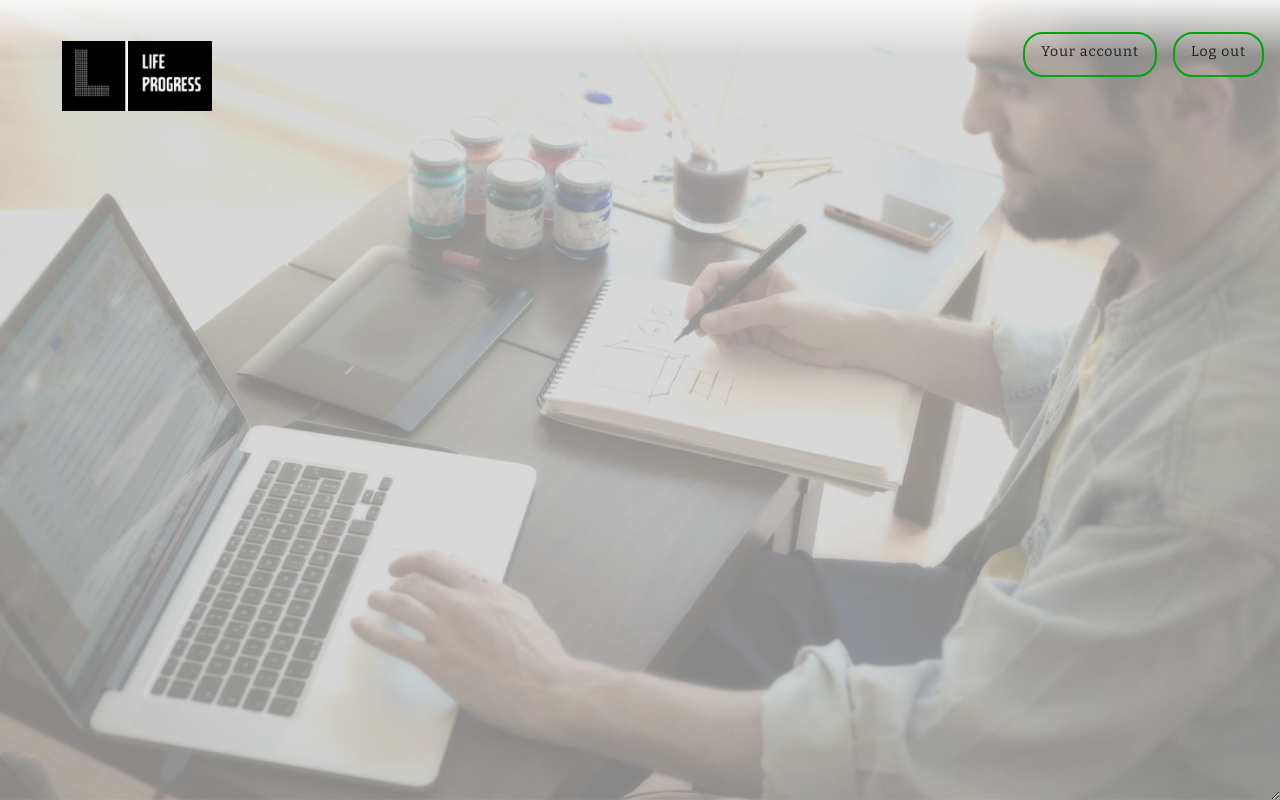
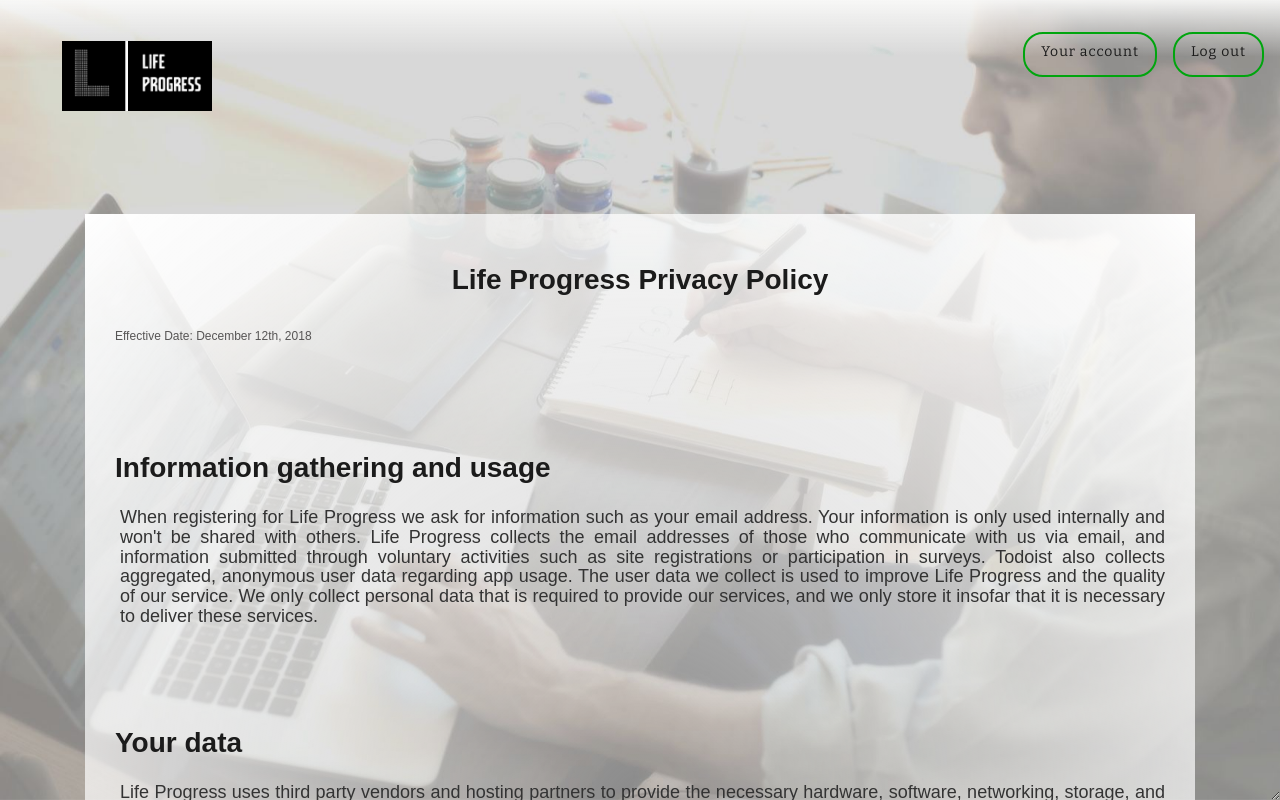
Before and after one commit to TsJennyfer/Life_progress, a React (Create React App) app in the folder client/: page /TermsPolicy in a window 1280 px wide. Built offline with nearby package versions, Linux system fonts and the light colour scheme.

Commit message:
terms policy added

```diff
--- a/client/src/components/MainPage2.js
+++ b/client/src/components/MainPage2.js
@@ -7,6 +7,8 @@ import Rejestracja from './Rejestracja';
 import Logowanie from './Logowanie';
 import CelDynamicznie2 from './CelDynamicznie2';
 import UserProfile from './UserProfile';
+import TermsPolicy from './TermsPolicy';
+
 import React from 'react';
 import {
     BrowserRouter as Router,
@@ -26,6 +28,7 @@ class MainPage2 extends React.Component {
                     <Route path="/signin" component={Logowanie} />
                     <Route exact path="/protected/:goal" component={CelDynamicznie2} />
                     <Route path="/userProfile" component={UserProfile} />
+                    <Route path="/TermsPolicy" component={TermsPolicy} />
                 </div>
             </Router>
         )
--- a/client/src/components/Rejestracja.js
+++ b/client/src/components/Rejestracja.js
@@ -52,6 +52,15 @@ class Rejestracja extends React.Component {
         this.setState({ password: event.target.value });
     }
 
+    checkForm(form) {
+    if(!form.terms.checked) {
+        alert("Please indicate that you accept the Privacy Policy");
+        form.terms.focus();
+        return false;
+    }
+    return true;
+    }
+
     render() {
         return (
             <div className="container">
@@ -79,15 +88,21 @@ class Rejestracja extends React.Component {
                                     value={this.state.password}
                                     placeholder="Your password"
                                 />
-                                <div>
+                                <div className = "registerForm" onSubmit='return checkForm(this);'>
+                                    <input type="checkbox" required name="terms" />
+                                    <label>
+                                        <h5>
+                                            I agree to the
+                                            <Link to="/TermsPolicy"> Privacy Policy.</Link>
+                                        </h5>
+                                    </label>
                                     <br />
                                     <button className="button button-main" type="submit">
                                         Sign up<i className="GuestBookButton2" aria-hidden="true" />
                                     </button>
-
                                     <br />
                                     <div className="button-forgot-pass" id="sign-in" >
-                                    <Link to="/signin">Already have an account?</Link>
+                                        <Link to="/signin">Already have an account?</Link>
                                     </div>
                                 </div>
                             </div>
--- /dev/null
+++ b/client/src/components/TermsPolicy.js
@@ -0,0 +1,70 @@
+import React from 'react';
+
+import '../css/Cele.css';
+
+class TermsPolicy extends React.Component {
+    constructor(props) {
+        super(props);
+        this.state = {
+            user : "Artur"
+        }
+    };
+    render() {
+        return (
+        <div className="row justify-content-center form-register">
+            <div className="container">
+                <div className="background_white">
+                    <h2>Life Progress Privacy Policy</h2>
+                    <h5>Effective Date: December 12th, 2018</h5>
+                    <div className = "terms_format">
+                        <div className = "form-register">
+                            <h2>Information gathering and usage</h2>
+                                <div className = "form-margin"><h4>
+                                    When registering for Life Progress we ask for information such as your email address. Your information
+                                    is only used internally and won't be shared with others.
+                                    Life Progress collects the email addresses of those who communicate with us via email,
+                                    and information submitted through voluntary activities such as site
+                                    registrations or participation in surveys. Todoist also collects aggregated,
+                                    anonymous user data regarding app usage. The user data we collect is used to improve Life Progress
+                                    and the quality of our service. We only collect personal data that is
+                                    required to provide our services, and we only store it insofar that it is necessary to deliver these
+                                    services.
+                                </h4></div>
+                        </div>
+                        <div className = "form-register">
+                            <h2>Your data</h2>
+                            <div className = "form-margin"><h4>
+                            Life Progress uses third party
+                            vendors and hosting partners to provide the necessary hardware, software, networking,
+                            storage, and related technology required to run Life Progress. Although Life Progress owns the code,
+                            databases, and all rights to the Life Progress application, you retain all rights to your data.
+                            We will never share your personal data with a 3rd party without your prior authorization,
+                            and we will never sell data to 3rd parties. We process data inside of Poland. We transfer
+                            data with third-parties necessary to our ability to provide our services, all of whom are
+                            GDPR-compliant and provide the necessary safeguards required if they are outside of the EU.
+                            </h4></div>
+                        </div>
+                        <div className = "form-register">
+                            <h2>Ad servers</h2>
+                            <div className = "form-margin"><h4>
+                            We do not partner with or have special relationships with any ad server companies.
+                            </h4></div>
+                        </div>
+                        <div className = "form-register">
+                            <h2>Changes</h2>
+                            <div className = "form-margin"><h4>
+                            If our information practices change at some time in the future we will post the policy
+                            changes to our Web site to notify you of these changes and we will use for these new purposes
+                            only data collected from the time of the policy change forward. If you are concerned about how your
+                            information is used, you should check back at our Web site periodically.
+                            </h4></div>
+                        </div>
+                    </div>
+                </div>
+            </div>
+        </div>
+        );
+    }
+    }
+
+export default TermsPolicy;
--- a/client/src/css/App.css
+++ b/client/src/css/App.css
@@ -286,6 +286,21 @@ h3 {
 h4 {
   font-family: 'Source Sans Pro', sans-serif;
 }
+
+h5 {
+  text-align: left;
+  font-family: 'Source Sans Pro', sans-serif;
+  line-height: 32px;
+  margin: 0 0 24px;
+  font-size: 12px;
+  color: rgb(87, 85, 85);
+}
+
+.terms_format{
+  text-align: justify;
+
+}
+
 .div_format{
   margin-top: 100px;
   margin-bottom: 100px;
```
